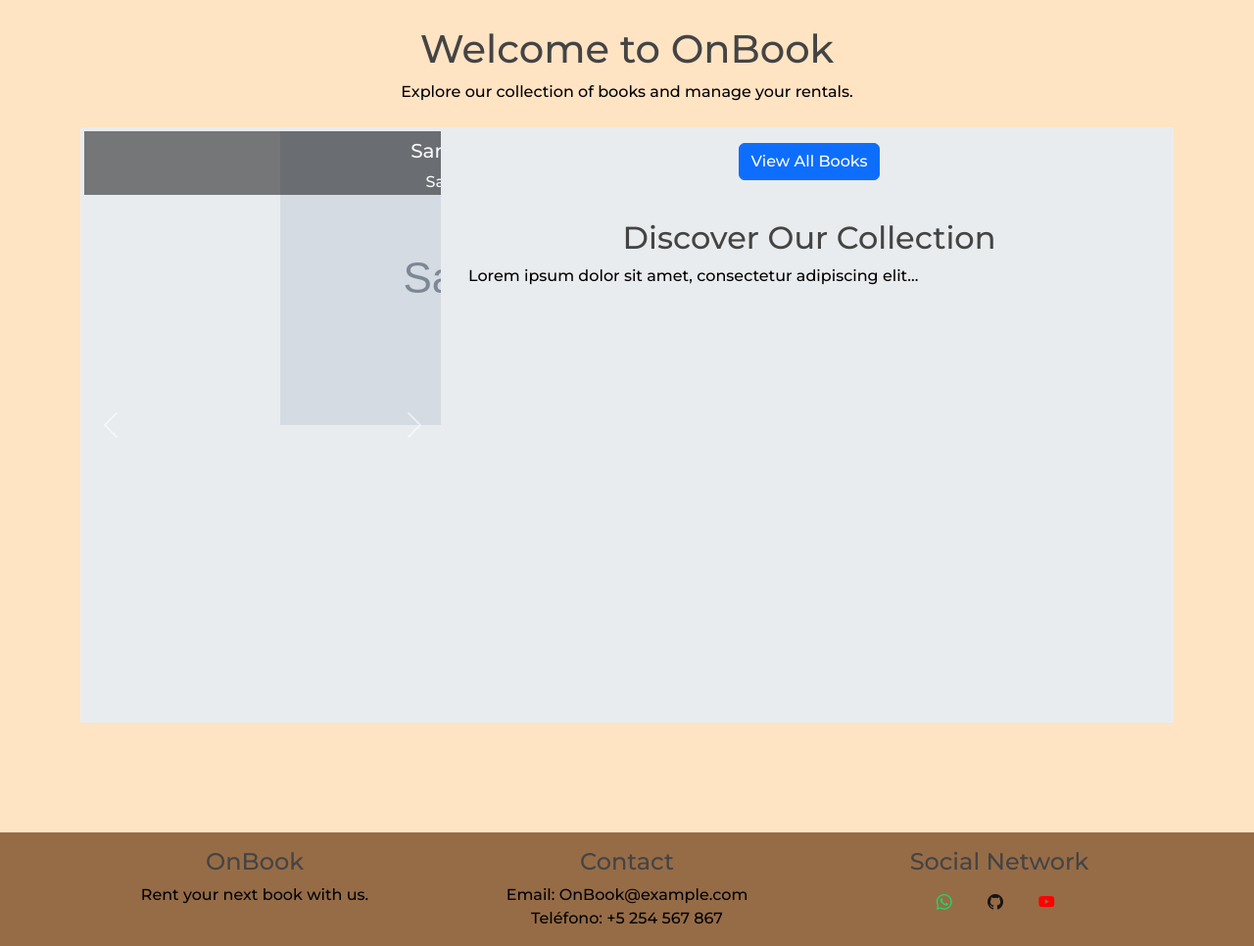
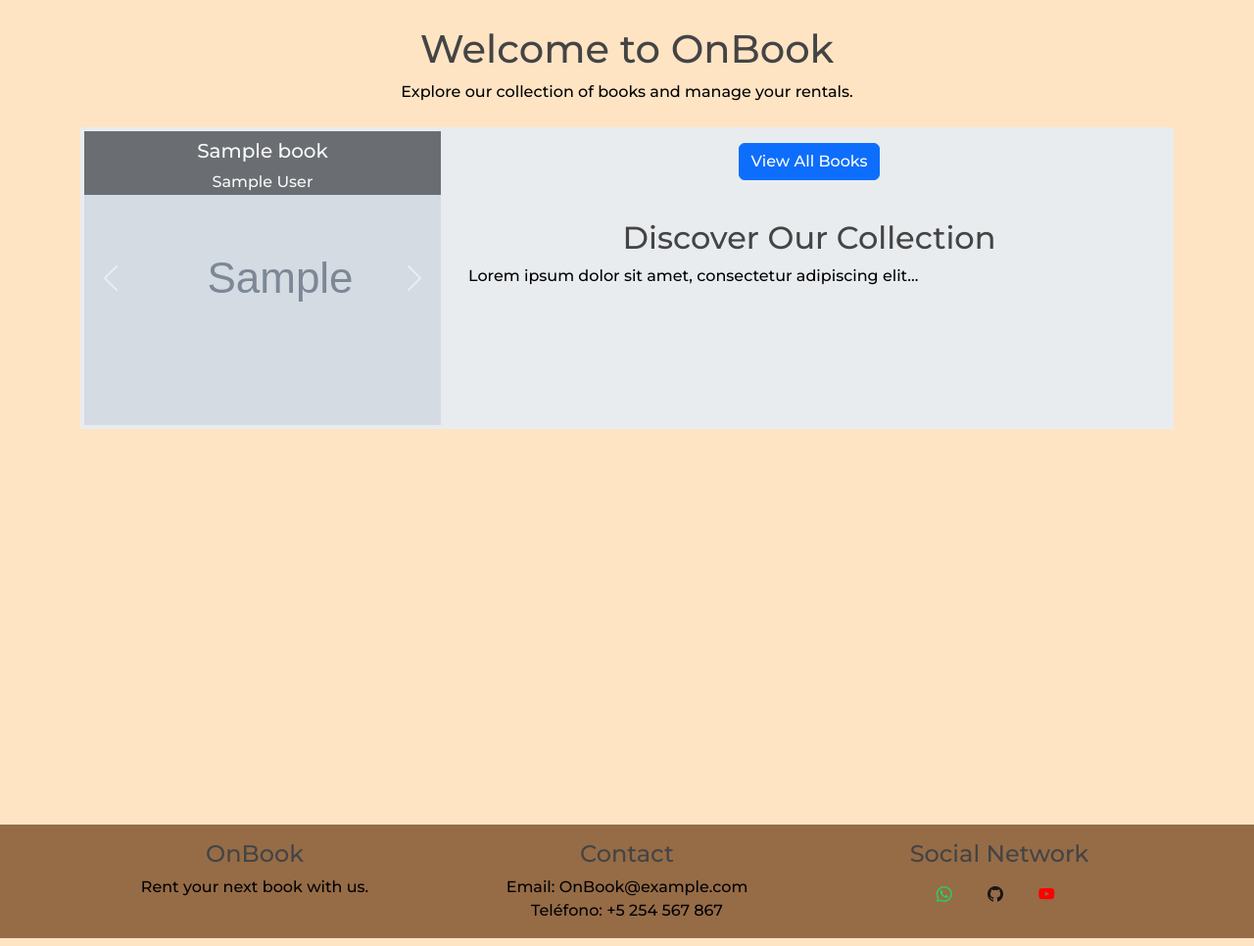
Before and after one commit to Pedrolivares1980/OnBook, a Django app: page / in a window 1280 px wide. Shown: the part 56-1022 px from the top of the page at 98% size. Run offline with Django 4.2, Linux system fonts and the light colour scheme; tables that the repository leaves empty hold one stand-in row (values such as "Sample post"); grey boxes marked "Sample" are stand-in pictures.

Commit message:
carrousel

```diff
--- a/books/templates/books/home.html
+++ b/books/templates/books/home.html
@@ -12,10 +12,10 @@
       <div id="bookCarousel" class="carousel slide" data-bs-ride="carousel">
         <div class="carousel-inner">
           {% for book in random_books %}
-          <div class="carousel-item {% if forloop.first %}active{% endif %} carousel-container">
+          <div class="carousel-item {% if forloop.first %}active{% endif %} ">
             <!-- Check if book has a cover_image -->
             {% if book.cover_image %}
-            <img src="{{ book.cover_image.url }}" class="d-block carousel-image" alt="{{ book.title }}">
+            <img src="{{ book.cover_image.url }}" class="d-block" alt="{{ book.title }}">
             {% else %}
             <!-- Display a default image or leave this space blank if no cover image exists -->
             <img src="{% static 'default_cover_image_path.jpg' %}" class="d-block w-100" alt="Default Image">
--- a/static/main.css
+++ b/static/main.css
@@ -231,20 +231,7 @@ main{
   height: 65px;
 }
 
-.carousel-container {
-  display: flex;
-  justify-content: center; /* Centra horizontalmente */
-  align-items: center; /* Centra verticalmente */
-  width: 800px; /* Tamaño del carrusel deseado */
-  height: 600px;
-  overflow: hidden; /* Oculta partes de las imágenes que exceden el tamaño */
-}
 
-.carousel-image {
-  max-width: 100%;
-  max-height: 100%;
-  margin: auto; /* Añade márgenes para centrar las imágenes */
-}
 
 
 /* Estilos para pantallas más grandes */
```
